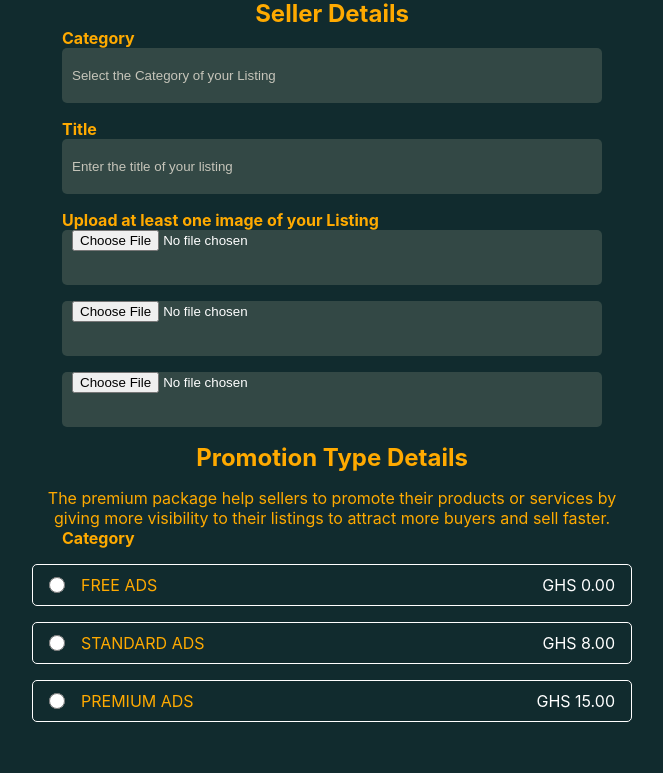
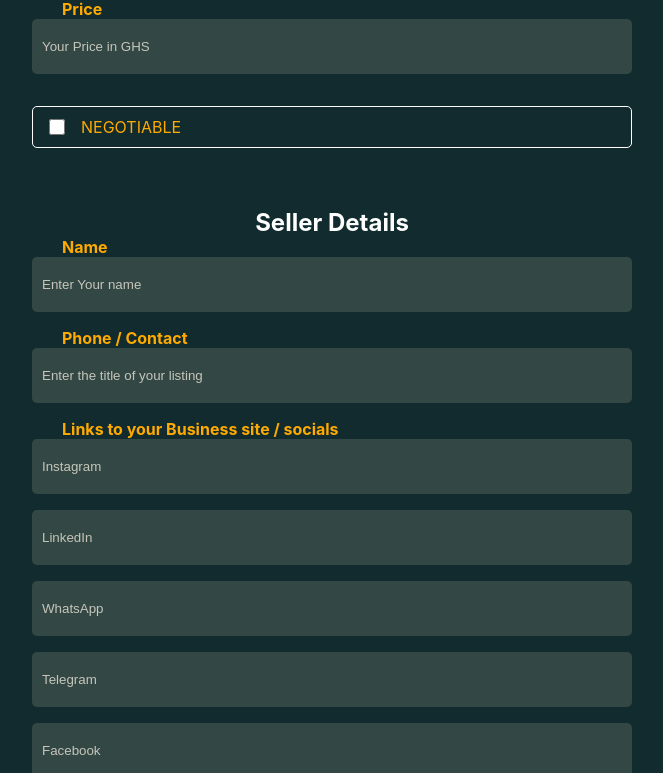
Before and after one commit to williamifix/myads, a React (Create React App) app: page /#/CreateListing in a window 1280 px wide. Shown: the part 904-1677 px from the top of the page, without its empty margins (308-971 px from the left). Built offline with nearby package versions, Linux system fonts and the light colour scheme.

Commit message:
changes in the createlisting page

```diff
--- a/src/App.css
+++ b/src/App.css
@@ -519,12 +519,14 @@ margin-inline: auto;
 
 .footerCategories > div{
   height: auto;
-  width: 200px;
+  width: 140px;
+  max-width: 200px;
   margin: 10px;
   color: white;
   padding: 1rem;
   display: flex;
   flex-direction: column;
+  /* background-color: red; */
 }
 
 .foot ul {
@@ -585,7 +587,7 @@ form{
 }
 form input{
   border-radius: 5px;
-  width: 90%;
+  width: 100%;
   border: 0px;
   margin-bottom: 1rem;
   height: 55px;
@@ -615,6 +617,9 @@ form button {
 }
 .Login h1{
   margin-top: 1.5rem;
+}
+.Login h2{
+  color: white;
 }
 form h4{
   width: 90%;
@@ -704,3 +709,19 @@ transition: 0.5s;
 
 
 }
+@media screen and (width <=425px) {
+  .foot {
+    /* background-color: red; */
+  }
+
+  /* .footerCategories > div{
+    height: auto;
+    width: 140px;
+    margin: 10px;
+    color: white;
+    padding: 1rem;
+    display: flex;
+    flex-direction: column;
+    background-color: red;
+  } */
+}
--- a/src/components/components.js
+++ b/src/components/components.js
@@ -60,7 +60,7 @@ setNavVisibility(false)      }
           <li><NavLink to="/Pricing" className='link ' onClick={hideNavRefresh}>Pricing</NavLink></li>
           <li><NavLink to="/Login" className='link ' onClick={hideNavRefresh}>Login</NavLink></li>
           <li><NavLink to="/Register" className='link ' onClick={hideNavRefresh}>Register</NavLink></li>
-          <li><NavLink to="/CreateListing"><button>Create Listing</button></NavLink></li>
+          <li><NavLink to="/CreateListing" onClick={hideNavRefresh}><button>Create Listing</button></NavLink></li>
         </ul>
       </div>
     </div>
@@ -161,7 +161,7 @@ export function Footer(){
         </div>
     </div>
     <hr />
-    <p style={{paddingBottom: "20px"}}>&copy; 2023 ADS. All rights reserved . Designed by <a style={{color: 'orange', cursor:'pointer'}}>iFiX WEB TECH</a></p>
+    <p style={{paddingBottom: "20px", textAlign: 'center'}}>&copy; 2023 ADS. All rights reserved . Designed by <a style={{color: 'orange', cursor:'pointer'}}>iFiX WEB TECH</a></p>
     </div>
 
   )
--- a/src/pages/CreateListing.js
+++ b/src/pages/CreateListing.js
@@ -23,20 +23,35 @@ function CreateListing() {
                 <input type="file" />
                 <input type="file" />
                 <h4>Category</h4>
-                <textarea type="text"  style={{height: '10rem', width: '90%', padding: '1rem', boxSizing:'border-box',lineHeight:'1.3rem', backgroundColor: '#babd9e33', color: '#ffffff' }}  placeholder='Give a description of your Listing'/>
+                <textarea type="text"  style={{height: '10rem', width: '100%', padding: '1rem', boxSizing:'border-box',lineHeight:'1.3rem', backgroundColor: '#babd9e33', color: '#ffffff' }}  placeholder='Give a description of your Listing'/>
+                <h4>Price</h4>
+                <input type="text" placeholder='Your Price in GHS' />
+                <div className='subscriptionType'>
+                    <div id='type'>
+                        <input type="checkbox" name='options' />
+                        <p>NEGOTIABLE</p>
+                    </div>
+                    {/* <span>GHS 0.00</span> */}
+                </div>
 
+<br /><br /><br />
                 <h2>Seller Details</h2>
-                <h4>Category</h4>
-                <input type="text" placeholder='Select the Category of your Listing'/>
-                <h4>Title</h4>
+                <h4>Name</h4>
+                <input type="text" placeholder='Enter Your name'/>
+                <h4>Phone / Contact</h4>
                 <input type="text" placeholder='Enter the title of your listing' />
-                <h4>Upload at least one image of your Listing</h4>
-                <input type="file" required/>
-                <input type="file" />
-                <input type="file" />
+
+                <h4>Links to your Business site / socials</h4>
+                <input type="text" placeholder='Instagram'/>
+                <input type="text" placeholder='LinkedIn'/>
+                <input type="text" placeholder='WhatsApp'/>
+                <input type="text" placeholder='Telegram'/>
+                <input type="text" placeholder='Facebook'/>
+
 
                 <h2>Promotion Type Details</h2>
                 <p>The premium package help sellers to promote their products or services by giving more visibility to their listings to attract more buyers and sell faster.</p>
+                <br /> <br />
                 <h4>Category</h4>
                 <div className='subscriptionType'>
                     <div id='type'>
@@ -62,6 +77,8 @@ function CreateListing() {
                 {/* <div className='subscriptionType'><input type="radio" name='options' /><p>STANDARD</p></div>
                 <div className='subscriptionType'><input type="radio" name='options' /><p>PREMIUM</p></div>
                  */}
+                 <br />
+                 <button>Submit</button>
             </form>
           </div>
         </div>
```
